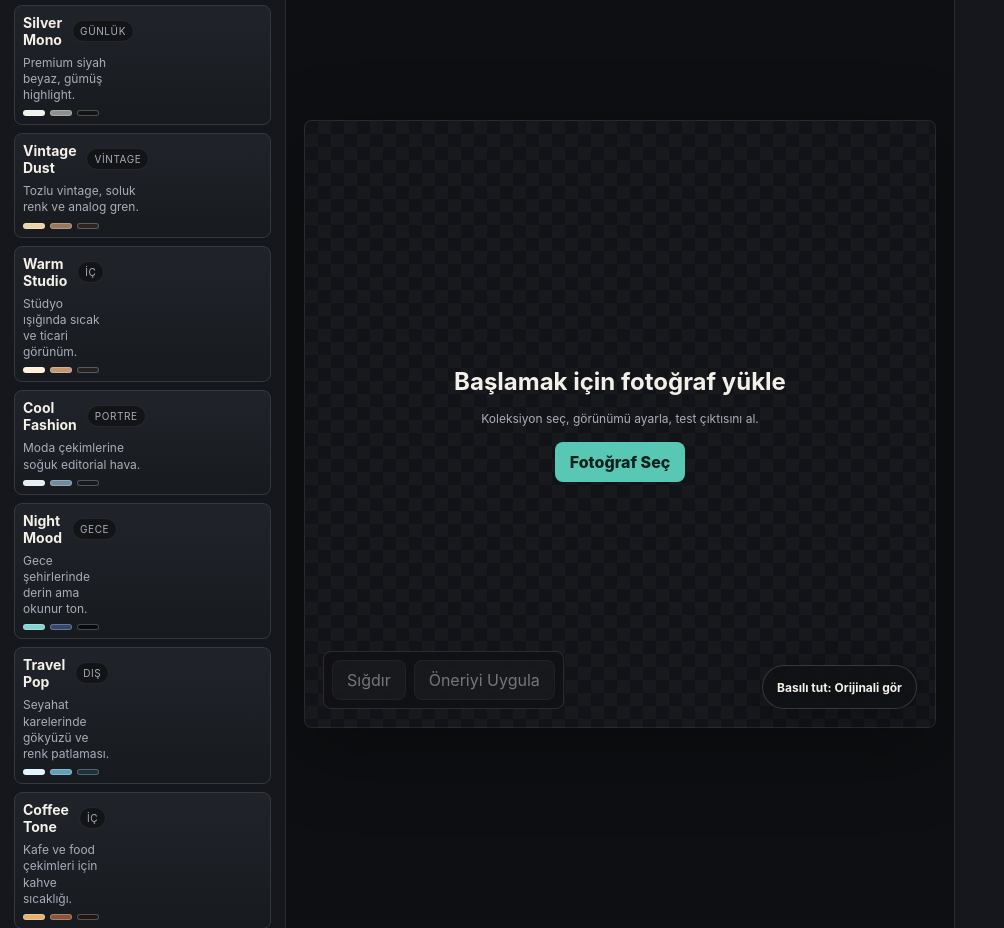
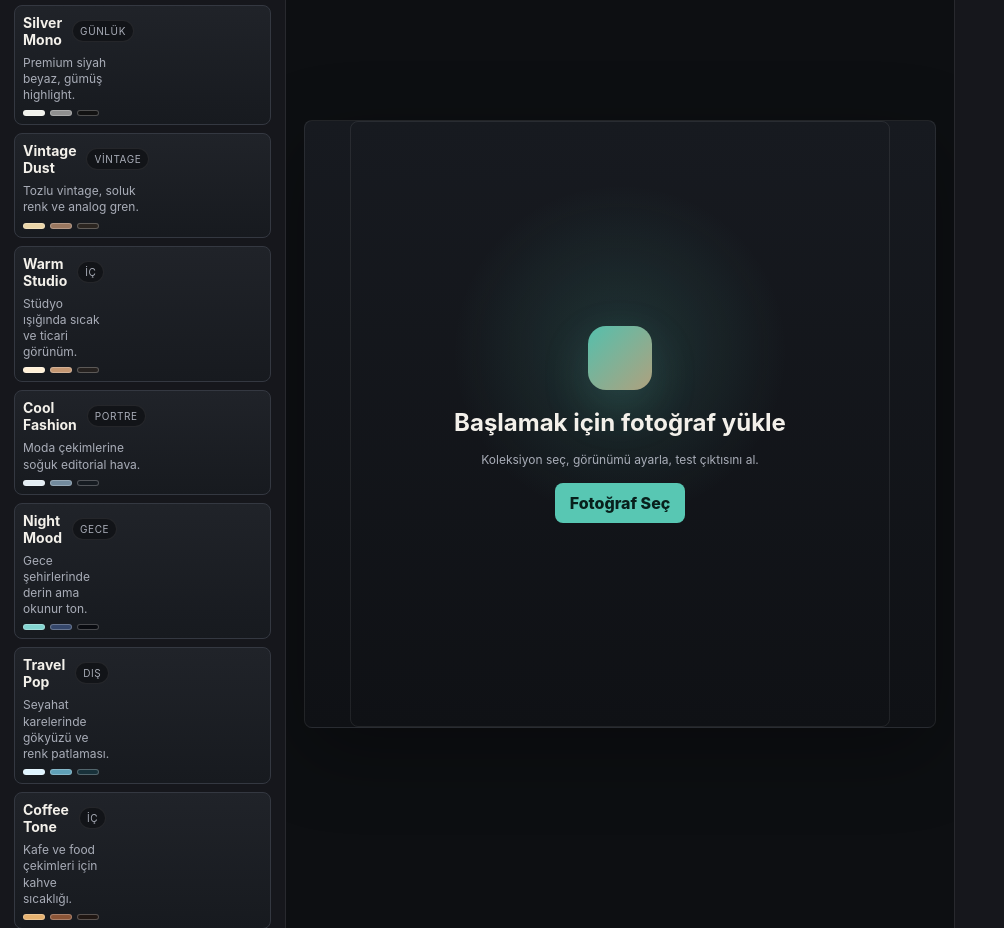
Before and after one commit to Scourge14/WW-Collections, a plain HTML site: page index.html in a window 1280 px wide. Shown: the part 2042-2970 px from the top of the page, without its empty margins (0-1004 px from the left). Drawn offline with Linux system fonts and the light colour scheme.

Commit message:
Fix empty editor stage

```diff
--- a/style.css
+++ b/style.css
@@ -457,6 +457,9 @@ body:not(.has-image) canvas {
 
 body:not(.has-image) .canvas-wrap {
   min-height: min(58vh, 560px);
+  background:
+    radial-gradient(circle at 50% 38%, rgba(88, 199, 179, .16), transparent 34%),
+    linear-gradient(180deg, #171a20, #0f1115);
 }
 
 .empty {
@@ -473,6 +476,36 @@ body:not(.has-image) .canvas-wrap {
   color: var(--text);
   font-size: 24px;
   letter-spacing: 0;
+}
+
+body:not(.has-image) .empty {
+  position: absolute;
+  inset: 0;
+  width: min(540px, calc(100% - 44px));
+  min-height: 100%;
+  margin: auto;
+  display: grid !important;
+  place-content: center;
+  align-items: center;
+  padding: 28px;
+  border: 1px solid rgba(255, 255, 255, .08);
+  border-radius: var(--radius);
+}
+
+body:not(.has-image) .empty::before {
+  content: "";
+  width: 64px;
+  height: 64px;
+  margin: 0 auto 4px;
+  border-radius: 18px;
+  background:
+    linear-gradient(135deg, rgba(88, 199, 179, .95), rgba(199, 180, 139, .86));
+  box-shadow: 0 18px 48px rgba(88, 199, 179, .18);
+}
+
+body:not(.has-image) .compare,
+body:not(.has-image) .before-float {
+  display: none;
 }
 
 .compare {
@@ -814,6 +847,11 @@ input[type="range"] {
     margin: 0 auto;
   }
 
+  body:not(.has-image) .empty {
+    width: min(420px, calc(100% - 28px));
+    padding: 22px;
+  }
+
   canvas {
     width: 100%;
     height: auto;
```
